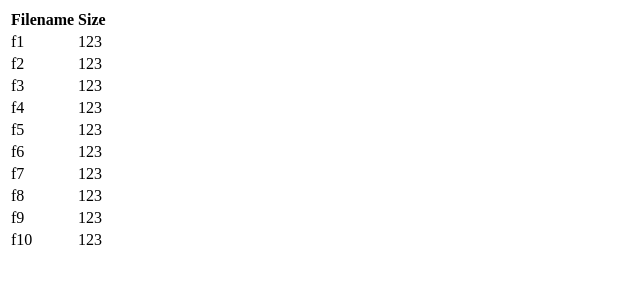
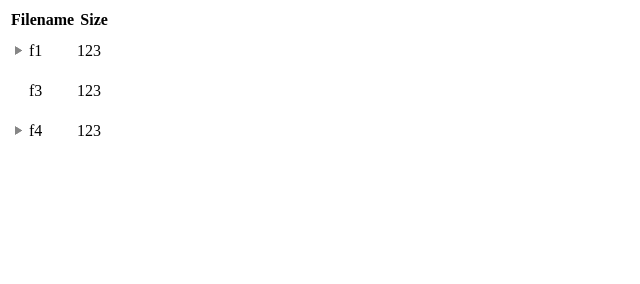
Before and after one commit to jughead/jquery-treetable-ajax-persist, a plain HTML site: page example/index.html in a window 1280 px wide. Shown: the whole page, without its empty margins (0-640 px from the left). Drawn offline with nearby package versions, Linux system fonts and the light colour scheme.

Commit message:
Fixed index.html and added stylesheet

```diff
--- a/example/index.html
+++ b/example/index.html
@@ -1,8 +1,9 @@
 <html>
 <head></head>
-<script type="text/javascript" src="../src/javascripts/jquery.treetable-ajax-persist.js" />
-<script type="text/javascript" src="../src/javascripts/jquery.treetable-3.0.0.js" />
-<script type="text/javascript" src="../src/javascripts/persist-min.js" />
+<script type="text/javascript" src="http://code.jquery.com/jquery-1.9.1.min.js"></script>
+<script type="text/javascript" src="../src/javascripts/jquery.treetable-ajax-persist.js"></script>
+<script type="text/javascript" src="../src/javascripts/jquery.treetable-3.0.0.js"></script>
+<script type="text/javascript" src="../src/javascripts/persist-min.js"></script>
 <link href="../src/stylesheets/jquery.treetable.css" media="all" rel="stylesheet" type="text/css" />
 <script type="text/javascript">
 $(document).ready(function(){
@@ -11,7 +12,8 @@ $(document).ready(function(){
 		loadBranches: true (default: false)
 			To allow autoload branches from outside set true, then
 			you should add to each branch node attribute "data-path", which will be used
-			as url to retrieve table. And if you use loadBranches you should manually set
+			as url to retrieve table. It is supposed that request returns html with table.
+			And if you use loadBranches you should manually set
 			data-tt-branch to true to each branch node, so that it can be expanded.
 		persist: true (default: false)
 			Allows you to save current state of expanded nodes. You should
@@ -36,11 +38,11 @@ $(document).ready(function(){
 	<tr data-tt-id="3" data-tt-parent-id="3"><td>f3</td><td>123</td></tr>
 	<tr data-tt-id="4"><td>f4</td><td>123</td></tr>
 	<tr data-tt-id="5" data-tt-parent-id="4"><td>f5</td><td>123</td></tr>
-	<tr data-tt-id="6"><td>f6</td><td>123</td></tr>
+	<tr data-tt-id="6" data-tt-parent-id="5"><td>f6</td><td>123</td></tr>
 	<tr data-tt-id="7" data-tt-parent-id="5"><td>f7</td><td>123</td></tr>
-	<tr data-tt-id="8" data-tt-parent-id="6"><td>f8</td><td>123</td></tr>
+	<tr data-tt-id="8" data-tt-parent-id="7"><td>f8</td><td>123</td></tr>
 	<tr data-tt-id="9" data-tt-parent-id="7"><td>f9</td><td>123</td></tr>
-	<tr data-tt-id="10" data-tt-parent-id="1"><td>f10</td><td>123</td></tr>
+	<tr data-tt-id="10" data-tt-parent-id="7"><td>f10</td><td>123</td></tr>
 </tbody>
 
 </table>
--- a/src/stylesheets/jquery.treetable.css
+++ b/src/stylesheets/jquery.treetable.css
@@ -20,9 +20,9 @@ table.treetable span.indenter a {
   width: 19px;
 }
 table.treetable tr.collapsed span.indenter a {
-background-image: url(images/toggle-expand-dark.png);
+background-image: url(../images/toggle-expand-dark.png);
 }
 
 table.treetable tr.expanded span.indenter a {
-background-image: url(images/toggle-collapse-dark.png);
+background-image: url(../images/toggle-collapse-dark.png);
 }
```
Also changed, not shown: src/images/toggle-collapse-dark.png (added), src/images/toggle-expand-dark.png (added).
